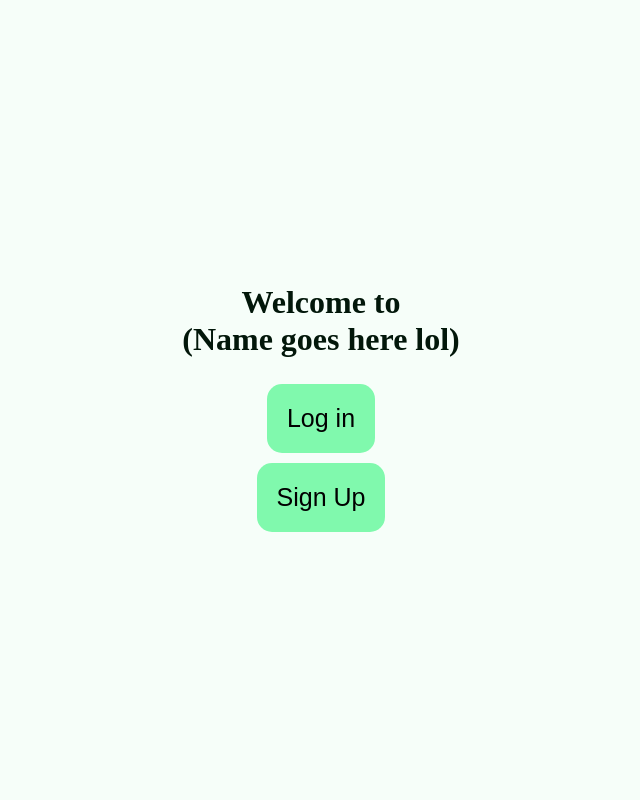
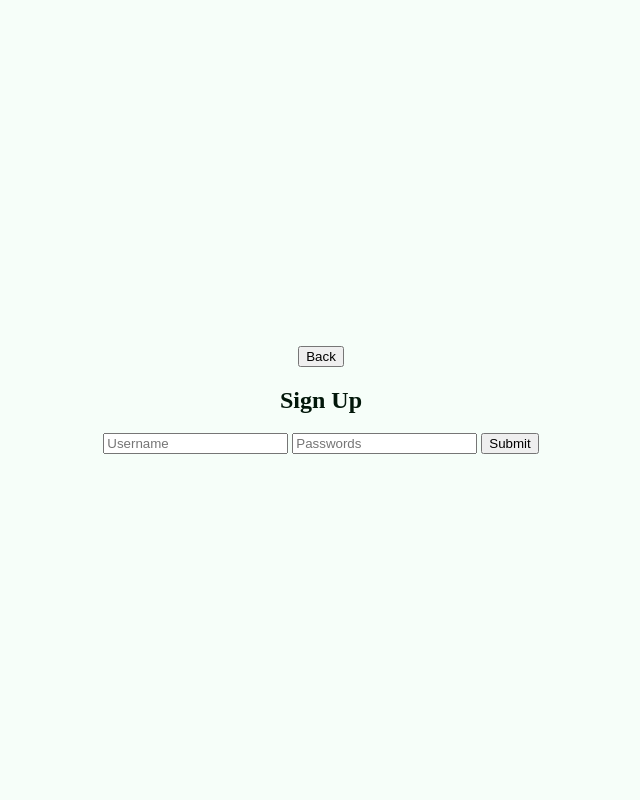
Before and after one commit to JakeFontaine821/BugTracker, a plain HTML site: page index.html in a window 1280 px wide. Both pictures are taken after a click on the button "Sign Up". Shown: the top 800 px of the page, without its empty margins (319-959 px from the left). Drawn offline with Linux system fonts and the light colour scheme.

Commit message:
Last push for tonight
Added Sign up page and reworked javascript to work with all pages

```diff
--- a/index.html
+++ b/index.html
@@ -10,7 +10,7 @@
     <main class="landing-page">
         <h1>Welcome to <br> (Name goes here lol)</h1>
         <button class="login-button">Log in</button>
-        <button>Sign Up</button>
+        <button class="signup-button">Sign Up</button>
     </main>
 
     <article class="login-page off-screen">
@@ -23,6 +23,16 @@
         </form>
     </article>
 
+    <article class="signup-page off-screen">
+        <button class="back-button">Back</button>
+        <h1>Sign Up</h1>
+        <form>
+            <input type="text" placeholder="Username">
+            <input type="text" placeholder="Passwords">
+            <button>Submit</button>
+        </form>
+    </article>
+
     <script src="script.js"></script>
 </body>
 </html>
--- a/script.js
+++ b/script.js
@@ -1,21 +1,63 @@
 const body = document.querySelector("body"),
       landing_menu = body.querySelector("main"),
+      login_button = body.querySelector(".login-button"),
+      signup_button = body.querySelector(".signup-button"),
       login_menu = body.querySelector(".login-page"),
-      login_button = body.querySelector(".login-button"),
+      signup_menu = body.querySelector(".signup-page"),
       back_buttons = body.querySelectorAll(".back-button");
 
-login_menu.style.visibility='hidden';
+const Pages = {
+    Landing: 0,
+    Login: 1,
+    Signup: 2
+}
+let current_page = Pages.Landing;
+
+function SwitchPages(_nextPage) {
+    switch (current_page) {
+        case Pages.Landing:
+            landing_menu.classList.toggle("off-screen");
+            break;
+        case Pages.Login:
+            login_menu.classList.toggle("off-screen");
+            break;
+        case Pages.Signup:
+            signup_menu.classList.toggle("off-screen");
+            break;
+    }
+
+    switch (_nextPage) {
+        case Pages.Landing:
+            landing_menu.classList.toggle("off-screen");
+            break;
+        case Pages.Login:
+            login_menu.classList.toggle("off-screen");
+            break;
+        case Pages.Signup:
+            signup_menu.classList.toggle("off-screen");
+            break;
+    }
+
+    current_page = _nextPage;
+}
 
 login_button.addEventListener("click", () => {
-    landing_menu.classList.toggle("off-screen");
+    SwitchPages(Pages.Login);
+})
 
-    login_menu.classList.toggle("off-screen");
-    login_menu.style.visibility='visible';
+signup_button.addEventListener("click", () => {
+    SwitchPages(Pages.Signup);
 })
 
 for (let i = 0; i < back_buttons.length; i++) {
     back_buttons[i].addEventListener("click", () => {
-        landing_menu.classList.toggle("off-screen");
-        login_menu.classList.toggle("off-screen");
+        SwitchPages(Pages.Landing);
     })
 }
+
+login_menu.style.visibility='hidden';
+signup_menu.style.visibility='hidden';
+setTimeout(() => {
+    login_menu.style.visibility='visible';
+    signup_menu.style.visibility='visible';
+}, 800)
--- a/style.css
+++ b/style.css
@@ -23,6 +23,8 @@ body{
     color: var(--text);
 }
 
+/**************************************************************************************/
+/*                                    Landing Page                                    */
 main{
     width: 40%;
     height: 100%;
@@ -35,14 +37,9 @@ main{
     text-align: center;
 
     animation: Move-On-Screen-Anim .8s forwards;
-    /* transition-delay: var(--page-transition-time); */
-    /* transition: all var(--page-transition-time) ease-out; */
-    /* transform: translate(0, -50%); */
-    /* animation: landing-load .8s ease-out; */
 }
 
 main.off-screen{
-    /* transform: translateY(100%); */
     animation: Move-Off-Screen-Anim .8s forwards;
 }
 
@@ -56,6 +53,8 @@ main button{
     font-size: 25px;
 }
 
+/**************************************************************************************/
+/*                                     Log in Page                                    */
 .login-page{
     width: 40%;
     height: 100%;
@@ -71,7 +70,26 @@ main button{
 }
 
 .login-page.off-screen{
-    /* transform: translateY(100%); */
+    animation: Move-Off-Screen-Anim .8s forwards;
+}
+
+/**************************************************************************************/
+/*                                    Sign Up Page                                    */
+.signup-page{
+    width: 40%;
+    height: 100%;
+
+    position: absolute;
+    display: flex;
+    flex-direction: column;
+    justify-content: center;
+    align-items: center;
+    text-align: center;
+
+    animation: Move-On-Screen-Anim .8s forwards;
+}
+
+.signup-page.off-screen{
     animation: Move-Off-Screen-Anim .8s forwards;
 }
 
```
